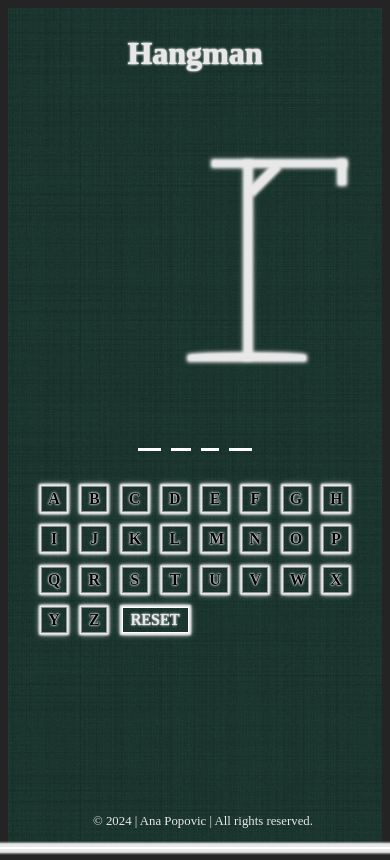
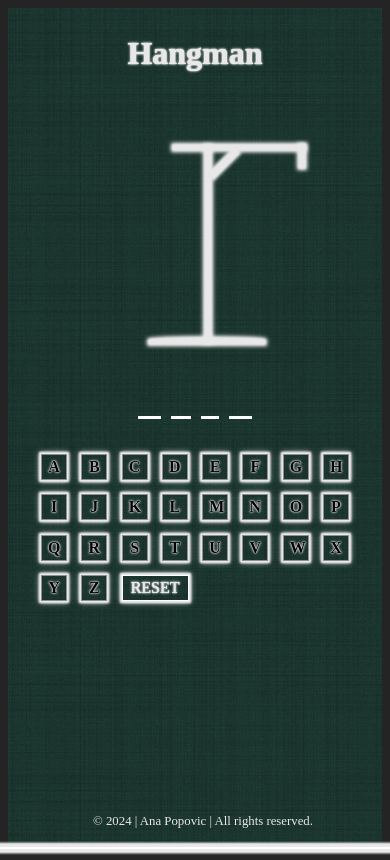
Before and after one commit to franeCode/hangman, a React (Vite) app: page / in a window 390 px wide. Built offline with nearby package versions, Linux system fonts and the light colour scheme; a web font is replaced by a local one.

Commit message:
code cleanup

```diff
--- a/src/App.css
+++ b/src/App.css
@@ -646,14 +646,18 @@ footer {
 
   .game-container {
     flex-direction: column;
-    padding: 2rem 1rem 0 1rem;
+    padding: 1rem 1rem 0 1rem;
   }
 
   .keyboard-container {
     padding-right: 0rem;
     margin-bottom: 0rem;
-    margin-top: 3rem;
+    margin-top: 2rem;
     /* padding-bottom: 2rem; */
+  }
+
+  .drawing-container {
+    padding-left: 0;
   }
 
   /* Drawing */
@@ -832,7 +836,7 @@ footer {
   }
 
   .message {
-    top: -1rem;
+    top: -2rem;
     left: 10rem;
     font-size: 1.3rem;
   }
```
